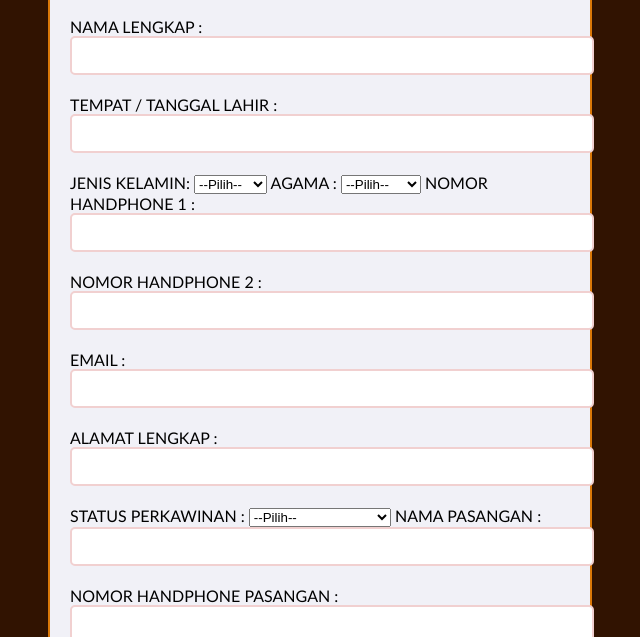
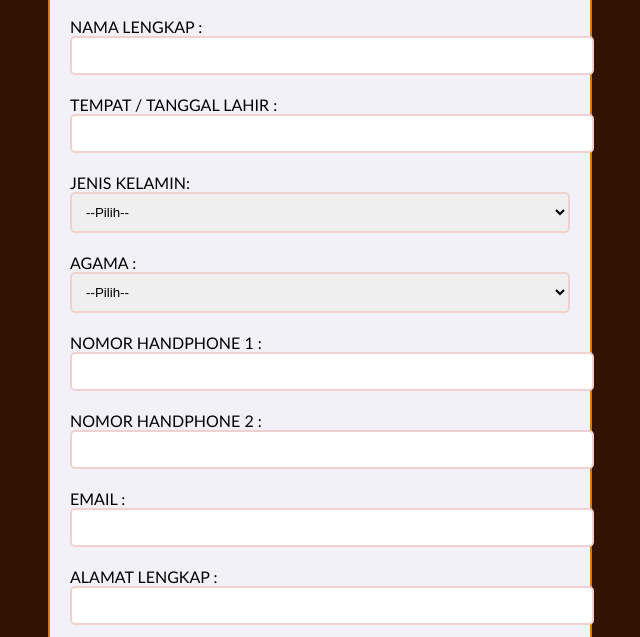
Before and after one commit to rendrawi79-ui/braga-holiday, a plain HTML site: page index.html in a window 1280 px wide. Shown: the part 160-797 px from the top of the page, without its empty margins (320-960 px from the left). Drawn offline with Linux system fonts and the light colour scheme.

Commit message:
Update index.html

```diff
--- a/index.html
+++ b/index.html
@@ -29,7 +29,7 @@
       border: 2px solid #f1d0d0;
       border-radius: 5px;
     }
-     #form-container select[type="submit"] {
+     #form-container select[type="pilihan"] {
       width: 100%;
       padding: 10px;
       margin-bottom: 20px;
@@ -92,7 +92,7 @@
       <label for="tempat_tgl_lahir">TEMPAT / TANGGAL LAHIR  :</label>
       <input type="text" id="tempat_tgl_lahir" name="tempat_tgl_lahir" required>
       <label for="jenis_kelamin">JENIS KELAMIN:</label>
-      <select type="pilihan" name="pilihan" required>
+      <select type="pilihan" id="jenis_kelamin" name="jenis_kelamin" required>
       <option value="" disabled selected>--Pilih--</option>
       <option value="pria">PRIA</option>
       <option value="wanita">WANITA</option>
```
